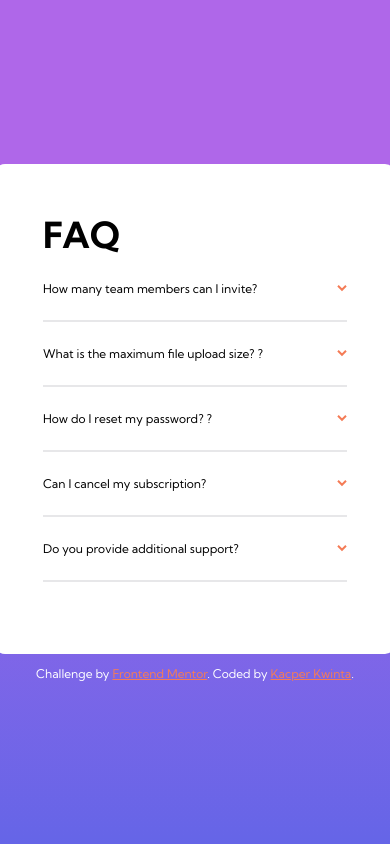
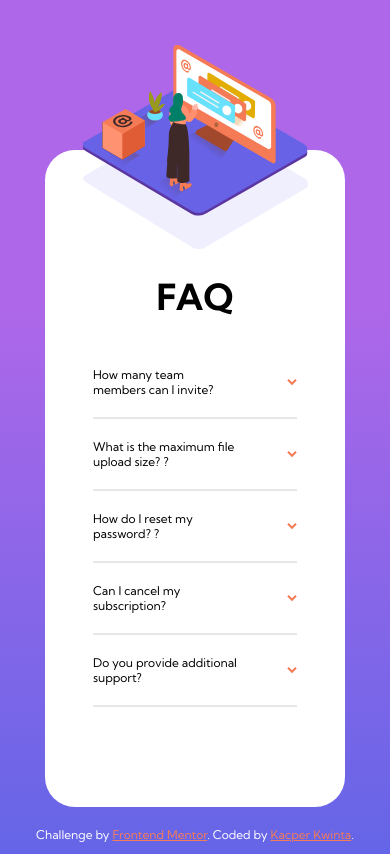
Before and after one commit to kacperkwinta/FAQ-accordion-card, a plain HTML site: page index.html in a window 390 px wide. Drawn offline with Linux system fonts and the light colour scheme.

Commit message:
done 🔮 (i hope so 😭)

```diff
--- a/index.html
+++ b/index.html
@@ -23,11 +23,32 @@
     <title>Frontend Mentor | FAQ Accordion Card</title>
   </head>
   <body>
+
     <section>
+
+      <div class="faq-img">
+
+        <img
+          class="img-woman-desktop"
+          src="images/illustration-woman-online-desktop.svg"
+          alt=""
+        />
+
+        <img
+          class="img-woman-mobile hidden"
+          src="images/illustration-woman-online-mobile.svg"
+          alt=""
+        />
+
+        <img class="img-box" src="images/illustration-box-desktop.svg" alt="" />
+
+      </div>
+
       <div class="faq-text">
+
         <h1 class="faq-heading">FAQ</h1>
 
-        <div class="faq-item" data-answer-id="answer1">
+        <div class="faq-item">
           <p class="faq-question">How many team members can I invite?</p>
           <img class="faq-arrow" src="images/icon-arrow-down.svg" alt="" />
         </div>
--- a/style.css
+++ b/style.css
@@ -38,14 +38,44 @@ body {
 }
 
 section {
+  position: relative;
   margin-bottom: 1.2rem;
+  height: max-content;
+  display: grid;
+  grid-template-columns: 1fr 1fr;
+}
+
+.faq-img {
+  background-image: url(images/bg-pattern-desktop.svg);
+  background-color: #fff;
+  background-repeat: no-repeat no-repeat;
+  background-size: cover;
+  background-position-x: 100%;
+  width: 40rem;
+  border-radius: 30px 0 0 30px;
+  position: relative;
+}
+
+.img-woman-desktop {
+  position: absolute;
+  top: 50%;
+  right: 60%;
+  transform: translate(50%, -50%);
+}
+
+.img-box {
+  position: absolute;
+  top: 60%;
+  right: 100%;
+  transform: translate(50%, -50%);
 }
 
 .faq-text {
   background-color: #fff;
-  padding: 4.8rem;
+  padding: 8rem 4.8rem;
   width: 40rem;
-  border-radius: 10px;
+  height: 52rem;
+  border-radius: 0 30px 30px 0;
 }
 
 .faq-heading {
@@ -81,7 +111,7 @@ section {
 
 .divider {
   border: 1px solid hsl(240, 5%, 91%);
-  margin: 2.4rem 0;
+  margin: 2rem 0;
 }
 
 /* bold text after click on question */
@@ -99,7 +129,77 @@ section {
   font-size: 1.2rem;
   color: white;
   text-align: center;
+  margin-bottom: 1.2rem;
 }
 .attribution a {
   color: var(--text-red);
 }
+
+/* BELOW 960PX */
+@media (max-width: 60em) {
+  body {
+    height: auto;
+    display: unset;
+  }
+
+  section {
+    margin: 15rem auto 2rem auto;
+
+    grid-template-columns: 1fr;
+    justify-items: center;
+  }
+
+  .faq-img {
+    height: 13rem;
+    border-radius: 30px 30px 0 0;
+    background-image: url(images/bg-pattern-mobile.svg);
+    background-position-y: 50%;
+    background-position-x: center;
+    background-size: 75%;
+  }
+
+  .faq-text {
+    padding: 2.4rem 4.8rem 8rem 4.8rem;
+
+    border-radius: 0 0 30px 30px;
+  }
+
+  .faq-heading {
+    text-align: center;
+    margin-bottom: 4.8rem;
+  }
+
+  .img-woman-desktop {
+    display: none;
+  }
+
+  .img-box {
+    display: none;
+  }
+
+  .img-woman-mobile {
+    position: absolute;
+    top: -20%;
+    right: 50%;
+    transform: translate(50%, -50%);
+    display: block;
+    width: 75%;
+    margin: 0 auto;
+  }
+}
+
+/* BELOW 410PX */
+@media (max-width: 25.625em) {
+  .faq-img,
+  .faq-text {
+    max-width: 30rem;
+  }
+
+  .faq-img {
+    height: 10rem;
+  }
+
+  .faq-text {
+    height: auto;
+  }
+}
```
